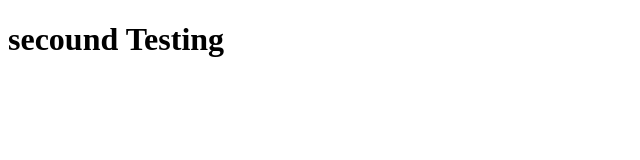
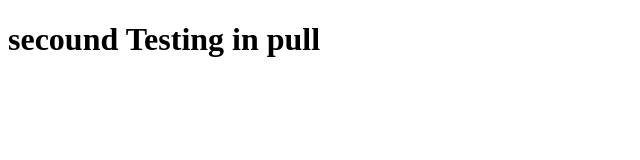
Before and after one commit to Raja0333/testing2, a plain HTML site: page index.html in a window 1280 px wide. Shown: the whole page, without its empty margins (0-640 px from the left). Drawn offline with Linux system fonts and the light colour scheme.

Commit message:
fix: some content

```diff
--- a/index.html
+++ b/index.html
@@ -6,6 +6,7 @@
     <title>Document</title>
 </head>
 <body>
-    <h1>secound Testing</h1>
+    <h1>secound Testing in pull</h1>
 </body>
+
 </html>
```
